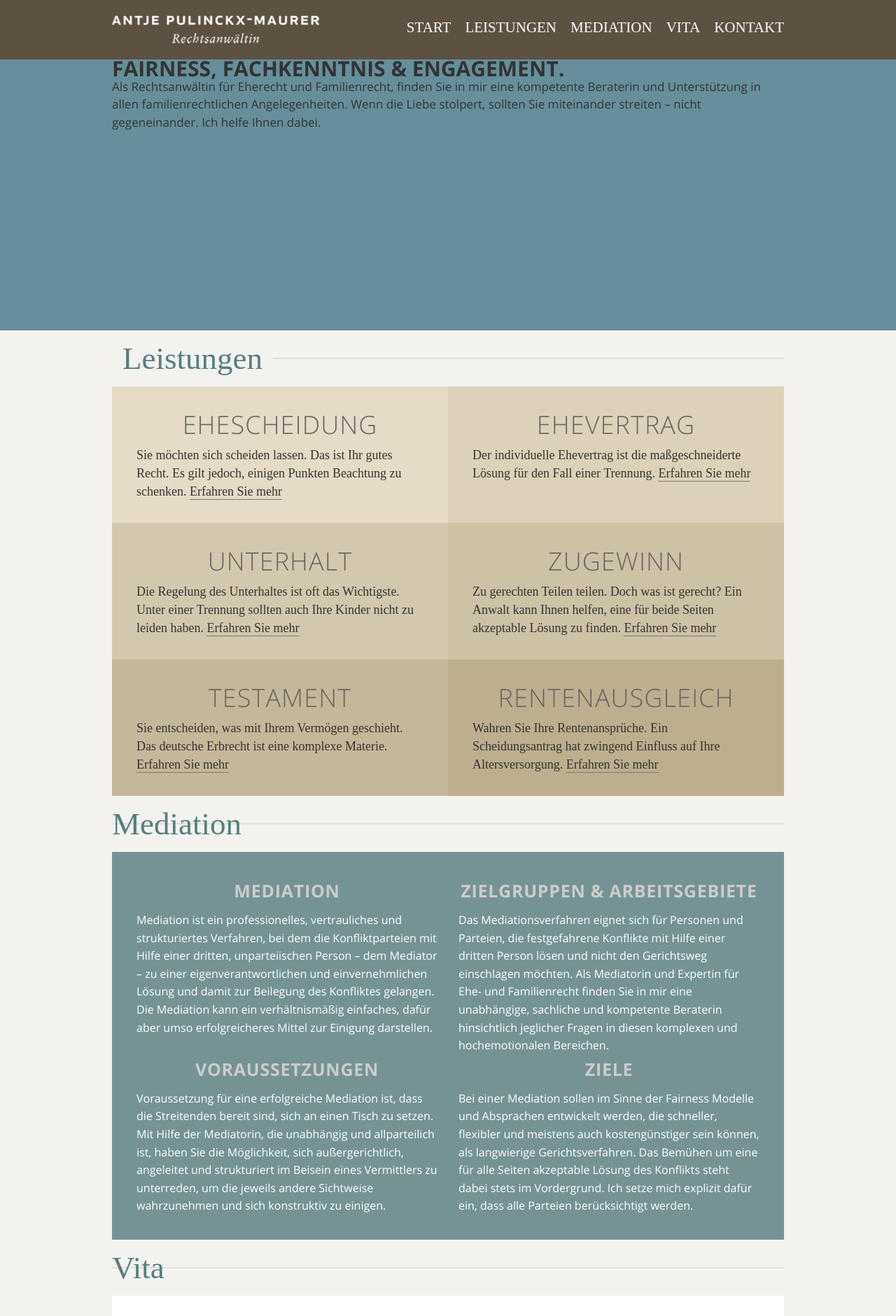
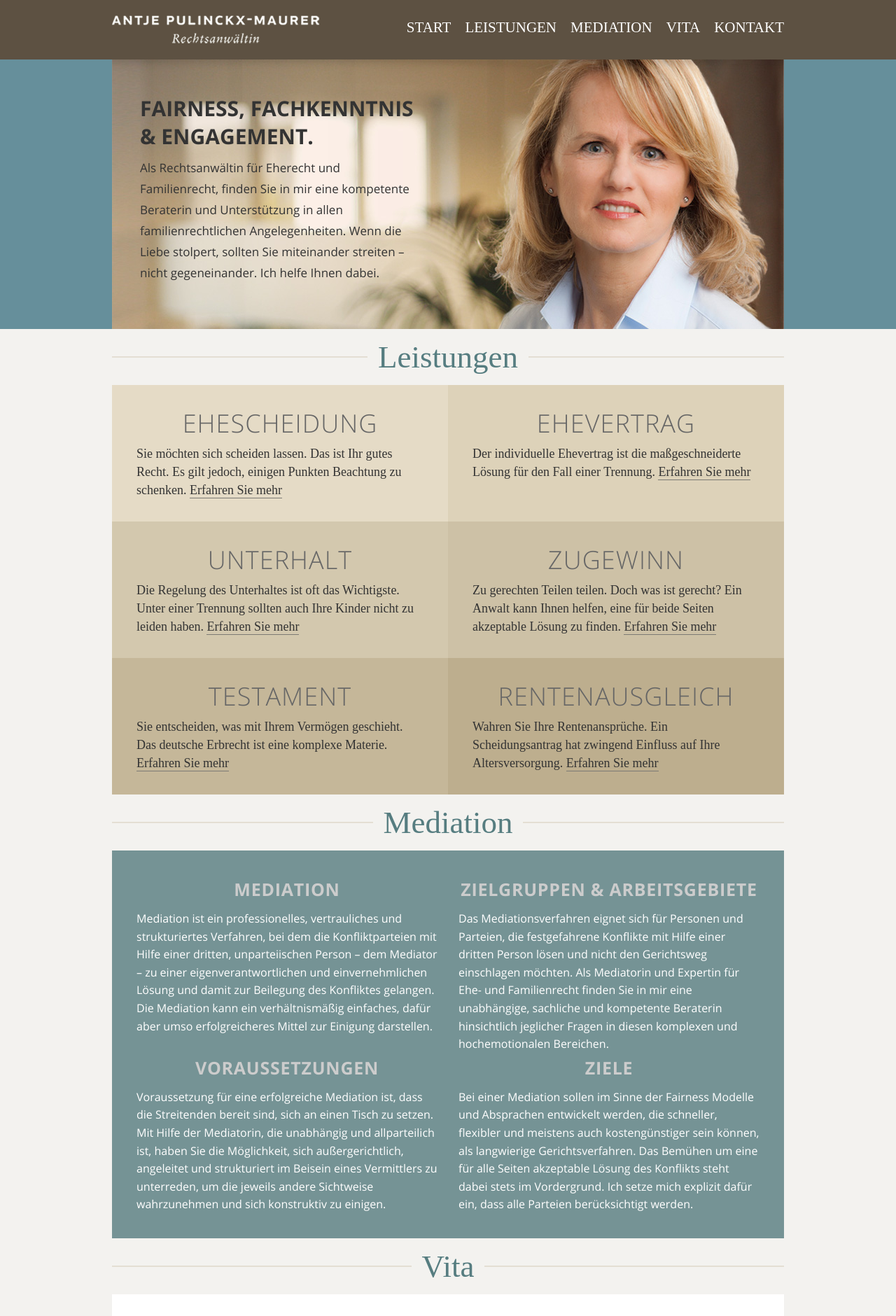
Before and after one commit to opoloo/androidicons-website, a PHP site: page / in a window 1280 px wide. Shown: the top 1880 px of the page at 70% size. Run offline with PHP 8.4, Linux system fonts and the light colour scheme; data that the repository does not hold is empty; some libraries are stand-ins or nearby versions; some web fonts are replaced.

Commit message:
Neues Headerfoto

```diff
--- a/impressum.php
+++ b/impressum.php
@@ -85,8 +85,8 @@ $(document).ready(function(){
 
 <!-- Begin Content -->
 
-<div id="content">
-	<h1 class="nomargin">Impressum</h1>
+<div id="content" class="impressum">
+	<div id="headline"><h1><span>Impressum</span></h1></div>
 	<p>
 	<strong>Antje Pulinckx-Maurer</strong><br/>
 	Markt 31<br/>
@@ -108,7 +108,7 @@ $(document).ready(function(){
 	<p>Opoloo GbR</p>
 	<p><a href="http://www.opoloo.de" class="link">www.opoloo.de</a></p>
 
-	<h1 class="margin">Rechtliche Hinweise</h1>
+	<div id="headline"><h1><span>Rechtliche Hinweise</span></h1></div>
 	<p>Links von anderen Internet-Angeboten auf diese Homepage oder ihre Unterseiten sind ohne weitere Informationen oder Anfragen erlaubt, sofern sie das Anliegen dieser Homepage unterst&uuml;tzen und sie oder eine ihrer Unterseiten im gesamten bisherigen oder einem neuen Browserfenster zeigen. Aufrufe in einem Frame-Teilfenster, die so die verlinkte Seite dieser Website als Teil der fremden Internet-Site erscheinen lassen, sind nicht statthaft.</p>
 	<br/><br/>
 	<h2>Haftungsausschluss</h2>
--- a/index.php
+++ b/index.php
@@ -96,7 +96,7 @@ $(document).ready(function(){
 <div id="meta">
 	<div class="wrapper">
 		<div id="logo">
-			<a href="#nav-start"><img src="images/logo.png" /></a>
+			<a href="#nav-start"><img src="images/logo.png" alt="Logo Rechtsanwältin Antje Pulinckx-Maurer" /></a>
 		</div>
 		<div id="nav">
 			<ul>
@@ -111,9 +111,11 @@ $(document).ready(function(){
 </div>
 <div id="header">
 	<div class="wrapper">
+		<div id="intro">
 		<span class="teaser">Fairness, Fachkenntnis & Engagement.</span>
 		<p>Als Rechtsanwältin für Eherecht und Familienrecht, finden Sie in mir eine kompetente Beraterin und Unterstützung in allen familienrechtlichen Angelegenheiten.
 		Wenn die Liebe stolpert, sollten Sie miteinander streiten – nicht gegeneinander. Ich helfe Ihnen dabei.</p>
+		</div>
 	</div>
 </div>
 <!-- End Header -->
@@ -122,7 +124,7 @@ $(document).ready(function(){
 <div id="content">
 	<a id="nav-leistungen" name="nav-leistungen"></a>
 	<div id="leistungen">
-		<h1><span>Leistungen</span></h1>
+		<div class="headline"><h1><span>Leistungen</span></h1></div>
 		<ul>
 			<li class="l1">
 				<h2>Ehescheidung</h2>
@@ -151,7 +153,7 @@ $(document).ready(function(){
 		</ul>
 	</div>
 	<a id="nav-mediation" name="nav-mediation"></a>
-	<h1>Mediation</h1>
+	<div class="headline"><h1><span>Mediation</span></h1></div>
 	<div id="mediation">
 		<div>
 			<div class="two-cols margin-2cols">
@@ -175,7 +177,7 @@ $(document).ready(function(){
 		</div>
 	</div>
 	<a id="nav-vita" name="nav-vita"></a>
-	<h1>Vita</h1>
+	<div class="headline"><h1><span>Vita</span></h1></div>
 	<div id="vita">
 		<div class="two-cols margin-2cols">
 			<h2>Schwerpunkte</h2>
@@ -243,7 +245,7 @@ $(document).ready(function(){
 					<input class="validate[required] field" name="fromtelefon" id="fromtelefon"  value="<?= $from_telefon; ?>" type="text"  /></p>
 
 					<p><label for="frommail">Ihre E-Mailadresse</label>
-					<input class="validate[required] field"name="frommail" id="frommail"  value="<?= $from_mail; ?>" type="text"  /></p>
+					<input class="validate[required] field" name="frommail" id="frommail"  value="<?= $from_mail; ?>" type="text"  /></p>
 
 					<p><label for="mailtext">Ihre Nachricht</label>
 					<textarea class="validate[required,maxSize[2500]]" name="mailtext" id="mailtext"><?= $mail_text; ?></textarea></p>
--- a/stylesheets/style.css
+++ b/stylesheets/style.css
@@ -143,25 +143,34 @@ a:hover {
 	color:#666;
 }
 
+.headline {
+	background:url('../images/bg_h1.png') center center repeat-x;
+	height:80px;
+	text-align:center;
+	line-height:80px;
+	margin:0px 0 0px 0;
+	color:#567d80;
+	font-family: 'GentiumItalic';
+	font-weight:normal;
+	width:100%;
+	display:block;
+}
+
+#content.impressum .headline {
+	margin:40px 0 0 0;
+}
+
 
 h1 {
 	font-family: 'GentiumItalic';
 	font-weight:normal;
 	font-size:45px;
-	line-height:80px;
-	margin:0px 0 0px 0;
-	color:#567d80;
-	background:url('../images/bg_h1.png') center center repeat-x;
-	height:80px;
 }
 
-h1 span {
+.headline span {
 	background-color:#f3f2ef;
 	padding:0 15px 0 15px;
-	text-align:center;
-	margin:0px auto;
 	height:80px;
-	display:inline-block;
 }
 
 
@@ -176,6 +185,11 @@ h2 {
 	text-align:center;
 	text-transform:uppercase;
 	color:#666;
+}
+
+#content.impressum h2 {
+	margin:50px 0 15px 0;
+	text-align:left;
 }
 
 #mediation h2 {
@@ -232,9 +246,9 @@ i {
 /*-----------------------------------------------------------*/
 
 #header {
-	height:387px;
+	height:385px;
 	width:100%;
-	background-color:#668f9b;
+	background:url(../images/bg_header.jpg) bottom center no-repeat #668f9b;
 	font-size:17px;
 	padding:85px 0 0 0;
 }
@@ -244,6 +258,14 @@ span.teaser {
 	display:block;
 	font-size:30px;
 	font-family: 'OpenSansBold';
+	line-height:40px;
+	margin:0 0 10px 0;
+}
+
+div#intro {
+	width:400px;
+	padding:50px 0 0 40px;
+	line-height:30px;
 }
 
 #meta {
```
Also changed, not shown: images/bg_header.jpg (added).
